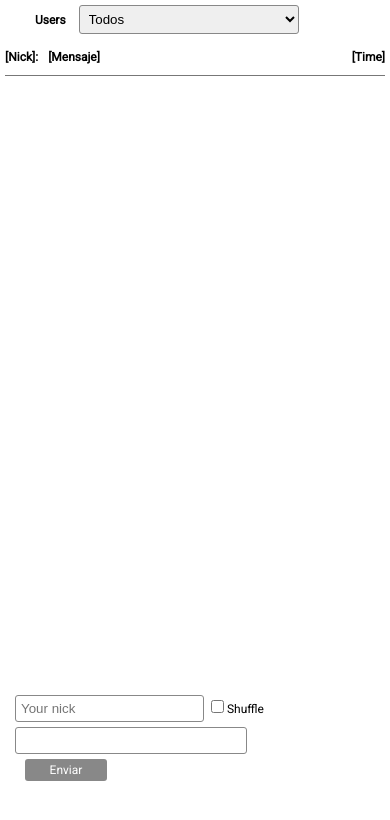
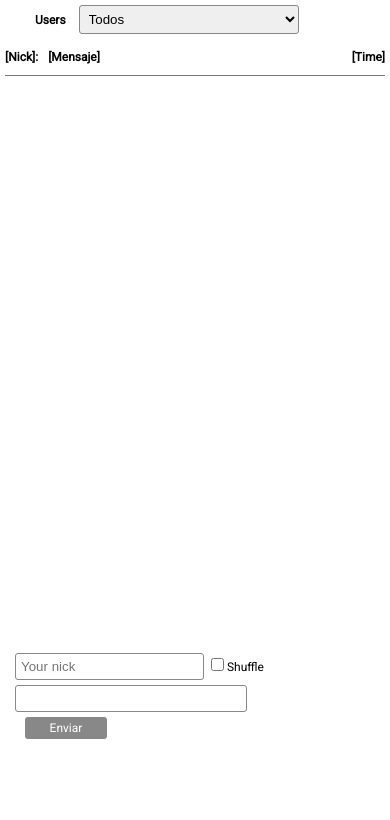
Before and after one commit to TuckerDS/fictizia-advancedJS-WSchat, a website: page index.html in a window 390 px wide. Drawn offline with Linux system fonts and the light colour scheme.

Commit message:
overlay controls

```diff
--- a/styles.css
+++ b/styles.css
@@ -46,7 +46,7 @@ body {
     box-sizing: border-box;
     position: relative;
     box-sizing: border-box;
-    height: 80vh;
+    height: 75vh;
     width: 100%;
 }
 
@@ -63,7 +63,7 @@ body {
     position: relative;
     box-sizing: border-box;
     padding: 20px 10px;
-    height: 20vh;
+    height: 25vh;
     width: 100%;
 }
 
@@ -155,6 +155,6 @@ input, #list {
     }
     #msgContainer {
         box-sizing: border-box;
-        width: 80%;
+        width: 80vw;
     }
 }
```
